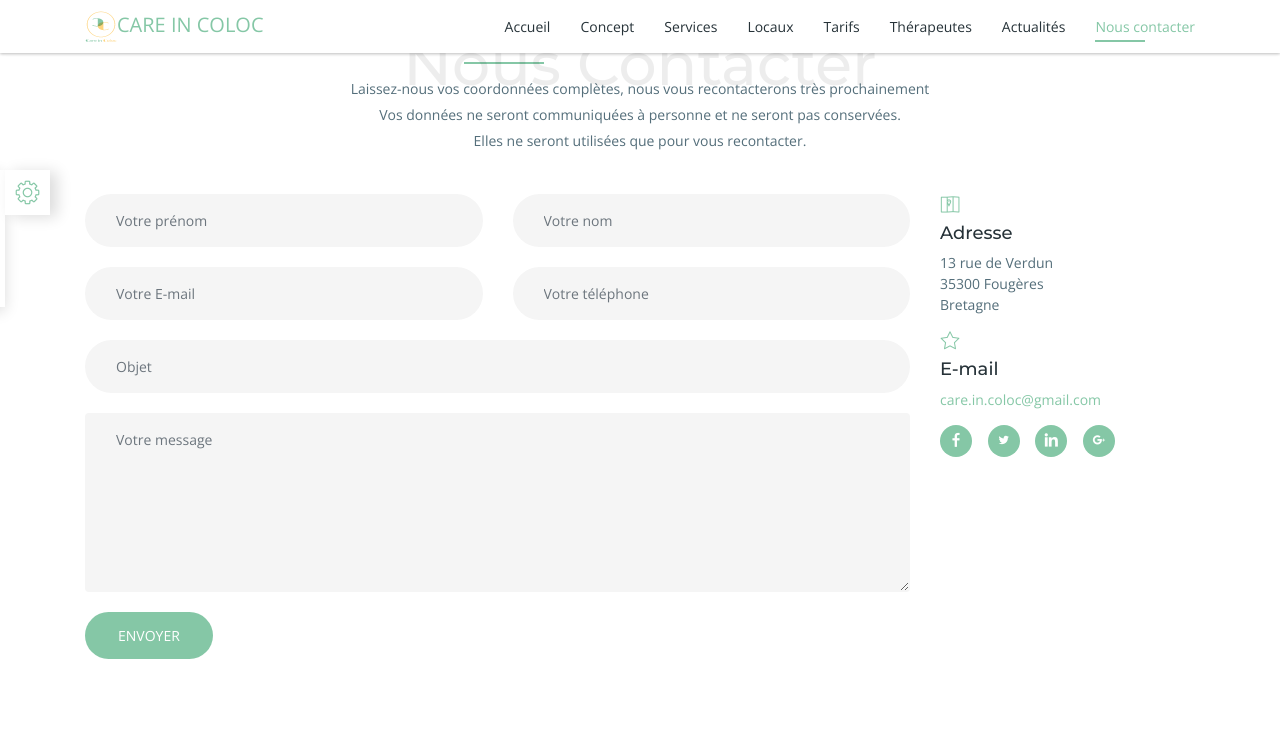
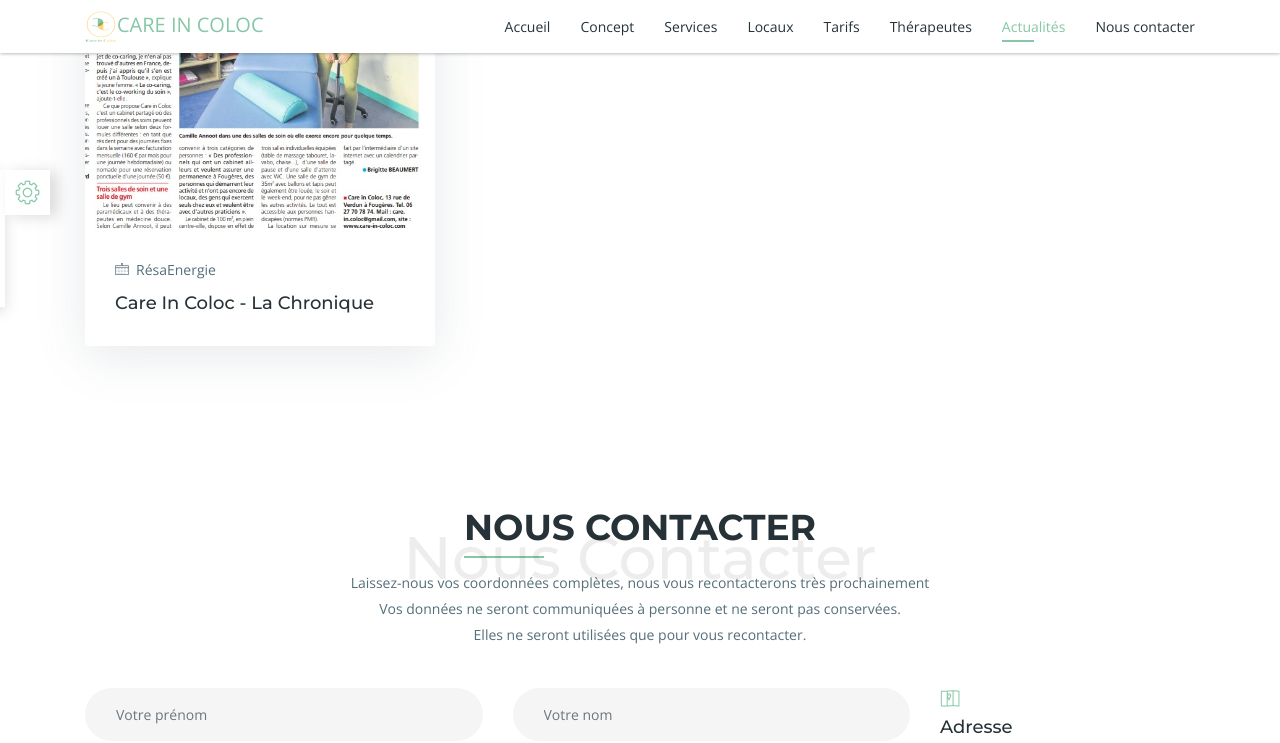
Before and after one commit to Patrockanite/Projet_Camille, a Jekyll site: the page index.html, which Jekyll copies as it is, in a window 1280 px wide and 900 px high, scrolled down 7890 px, cut to the strip 0-743 px from the top of the window. Built offline with Jekyll 4.4.1, drawn with Linux system fonts in a browser that asks for light colours; some web fonts are replaced.

Commit message:
Ajout la chronique

```diff
--- a/index.html
+++ b/index.html
@@ -1029,6 +1029,32 @@
             </div>
             <!-- Blog Item Wrapper Ends-->
           </div>
+          <!--Nouvel Article-->
+          <div class="col-lg-4 col-md-6 col-xs-12 blog-item">
+            <!-- Blog Item Starts -->
+            <div class="blog-item-wrapper">
+              <div class="blog-item-img">
+                <a href="https://actu.fr/la-chronique-republicaine/" target="_blank">
+                  <img src="img/blog/article la chronique.jpg" alt="La Chronique">
+                </a>
+              </div>
+              <div class="blog-item-text">
+                <div class="date"><i class="lni-calendar"></i>RésaEnergie</div>
+                <h3>
+                  <!--a href="single-post.html"></a-->Care In Coloc - La Chronique
+                </h3>
+                <!-- <div class="meta-tags">
+                  <span><a href="#"><i class="lni-eye"></i> 4.5k Views</a></span>
+                  <span><a href="#"><i class="lni-bubble"></i> 07</a></span>
+                  <span><a href="#"><i class="lni-reply"></i> 332</a></span>
+                </div> -->
+              </div>
+            </div>
+            <!-- Blog Item Wrapper Ends-->
+          </div>
+          <!--fin nouvel article-->
+          <!--Nouvel Article-->
+          <!--fin nouvel article-->
         </div>
       </div>
     </section>
```
Also changed, not shown: img/blog/article la chronique.jpg (added), img/blog/avater-1.jpg (deleted), img/blog/blog-1-big.jpg (deleted), img/blog/img1.jpg (deleted), img/blog/img2.jpg (deleted), img/blog/img3.jpg (deleted), img/blog/ta-avater.jpg (deleted).
